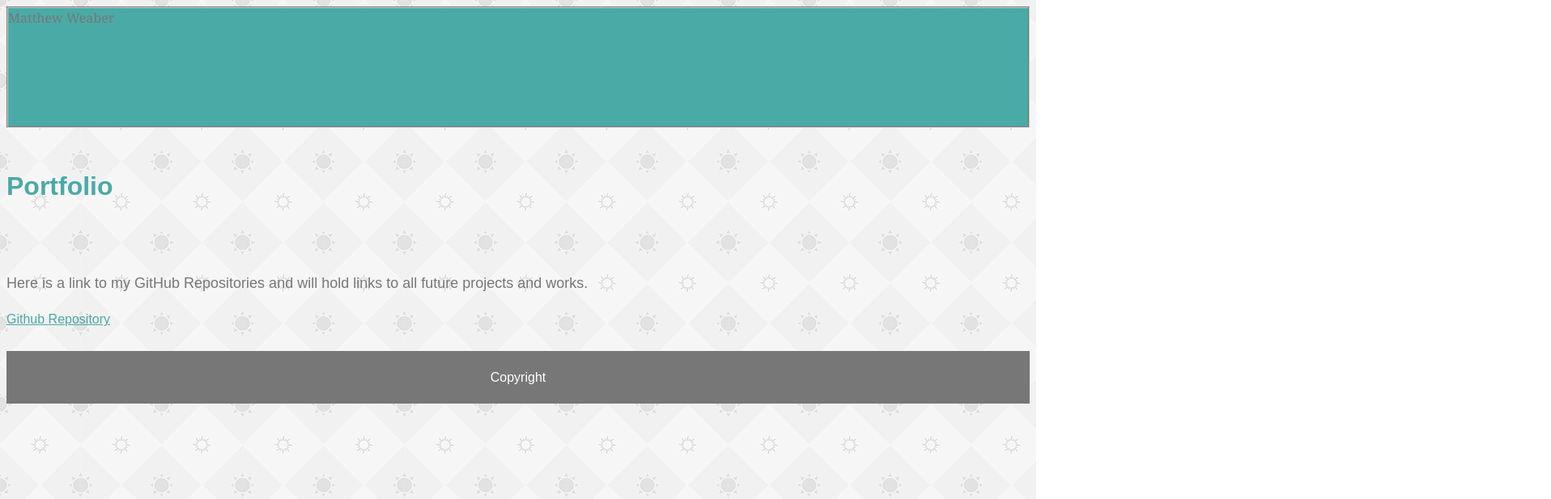
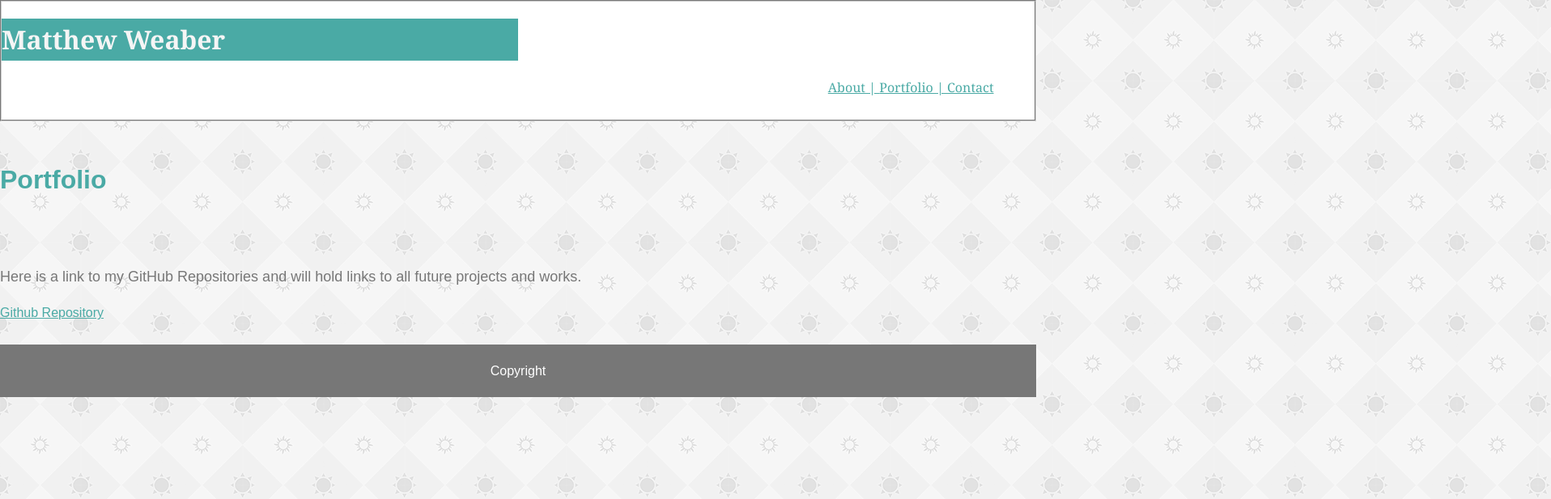
Before and after one commit to mweaber/Basic-Portfolio, a plain HTML site: page portfolio.html in a window 1280 px wide. Shown: the top 617 px of the page at 81% size, 1916 px wide, since content can reach past the window. Drawn offline with Linux system fonts and the light colour scheme.

Commit message:
More changes to the code!

```diff
--- a/assets/css/style.css
+++ b/assets/css/style.css
@@ -7,14 +7,10 @@ body{
     color:#1d1c1c;
     font-family: 'Arial', 'Helvetica Neue', Helvetica, sans-serif;
     line-height:1.6;
+    margin: 0;
+    position:relative;
+    }
 
-
-
-}
-.nameBox{
-    background-color: #4aaaa5;
-
-}
 
 header{
     background-color:white;
@@ -25,18 +21,46 @@ header{
     font-family: 'Georgia', Times, Times New Roman, serif;
     width:100%;
     height:150px;
-    margin:auto;
+    /* margin:auto; */
     padding:0;
+
+}
+
+figure{
+    font-size:18px;
+    line-height:1.6;
+    font-family: 'Georgia', Times, Times New Roman, serif;
+    background: #4aaaa5;
+    position: relative;
+    padding:20;
+    color:white;
+    float:left;
+    left:-350px;
+    bottom:0
+
+
+
+}
+.nav{
+    float:right;
+    position:relative;
+    width:70%;
+    left:50%;
+}
+.headername{
+    background-color:#4aaaa5;
+    color:whitesmoke;
+    width:50%;
 
 }
 
 #links_section{
 
-    float:right;
+    /* float:right;
     position:absolute;
     top:10;
     right:15;
-    color:#4aaaa5;
+    color:#4aaaa5; */
 
 
 }
@@ -68,7 +92,8 @@ img{
 h1{
     background-color:none;
     color:#4aaaa5;
-    margin:10px, 10px, 0px, 10px;
+    /* margin:10px, 10px, 0px, 10px; */
+    left:20px;
 
 }
 
@@ -84,10 +109,14 @@ ul{
      color:#777777;
     font-size: 18px;
     font-family:'Arial', 'Helvetica Neue', Helvetica, sans-serif;
+    clear:center;
+
 }
 
 footer{
+     float:none;
      color:white;
+     bottom:0;
      text-align: center;
      height:65px;
      width:100%;
@@ -96,6 +125,7 @@ footer{
 
 
 
+
      /* position: relative; */
 
 
--- a/portfolio.html
+++ b/portfolio.html
@@ -9,14 +9,21 @@
 </head>
 
 <body>
-    <header class="nameBox">Matthew Weaber</header>
+        <header>
 
-    <div id="links_section">
-        <a href="index.html">About</a>
-        <a href="portfolio.html">Portfolio</a>
-        <a href="contact.html">Contact</a>
+                <h1 class="headername">Matthew Weaber</h1>
+                <div id="links_section">
+                    <div class="headerlink">
 
-    </div><br>
+                        <div class="nav">
+                            <a href="index.html">About | </a>
+                            <a href="portfolio.html">Portfolio | </a>
+                            <a href="contact.html"> Contact</a>
+                        </div>
+                    </div>
+                </div>
+            </header><br>
+
     <h1>Portfolio</h1>
     <div class="wrapper"></div>
     <p>Here is a link to my GitHub Repositories and will hold links to all future projects and works.</p>
```
Also changed, not shown: contact.html (+15 -7 lines), index.html (+26 -12 lines).
